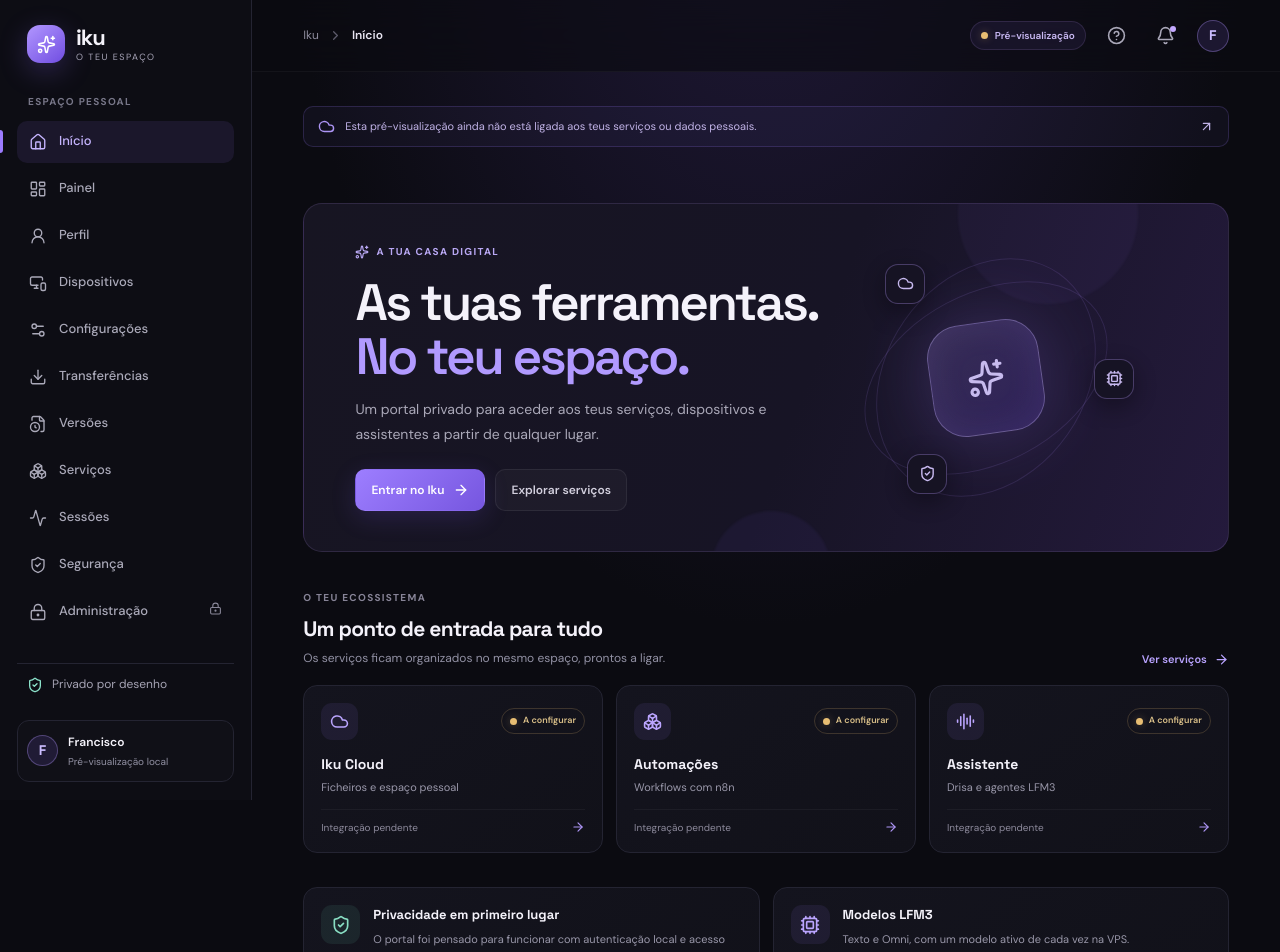
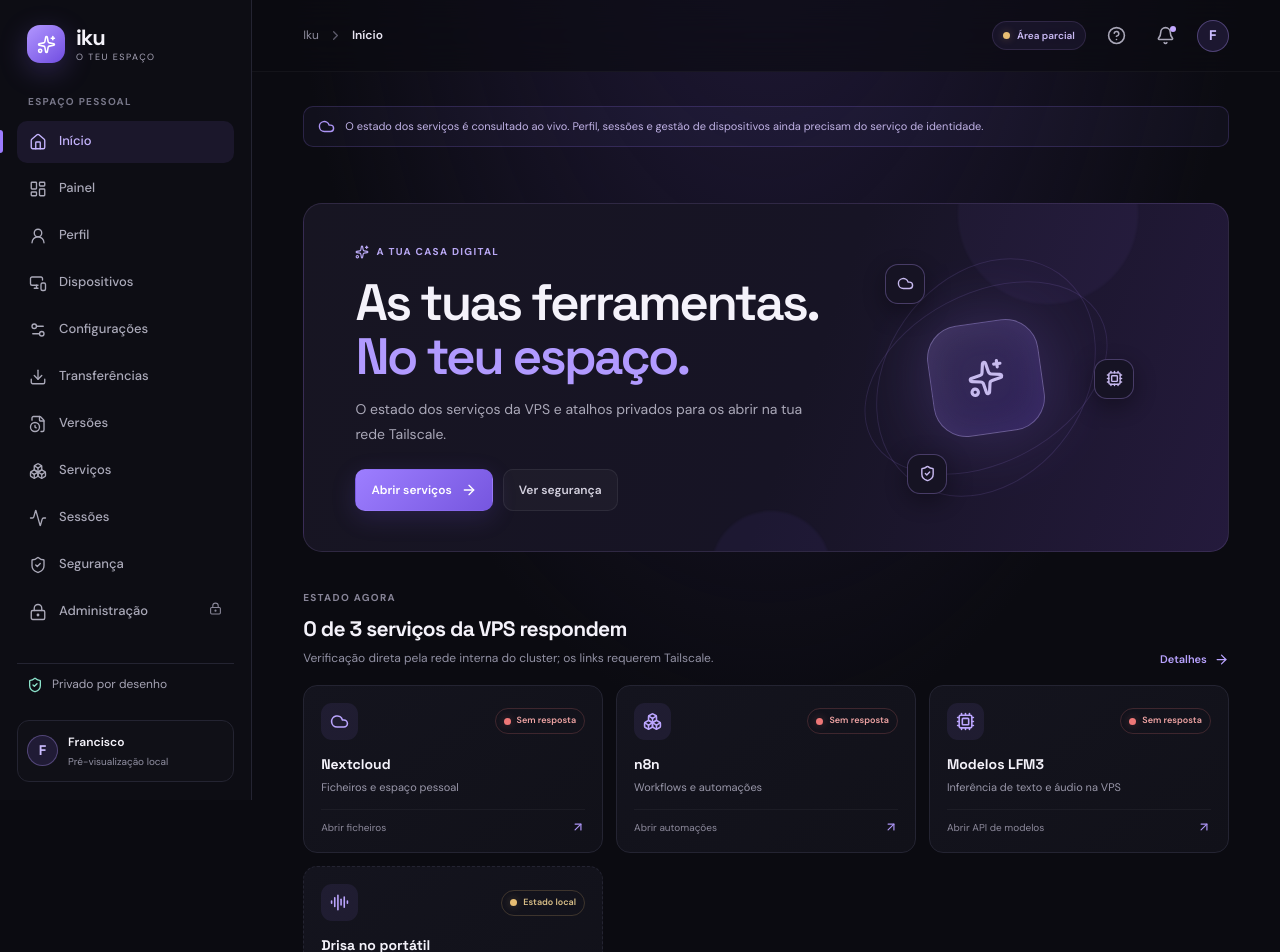
Before and after one commit to kjonh2/homelab, a Next.js app in the folder iku-portal/: page / in a window 1280 px wide. Shown: the top 952 px of the page. Built offline with nearby package versions, Linux system fonts and the light colour scheme; no server answers.

Commit message:
Show live homelab service status in Iku portal

```diff
--- a/iku-portal/src/app/(portal)/page.tsx
+++ b/iku-portal/src/app/(portal)/page.tsx
@@ -1,14 +1,14 @@
 import Link from "next/link";
-import { ArrowRight, AudioLines, Boxes, Cloud, Cpu, ShieldCheck, Sparkles } from "lucide-react";
+import { ArrowRight, Cloud, Cpu, ShieldCheck, Sparkles } from "lucide-react";
 import { PreviewNotice } from "@/components/iku/portal-shell";
+import { ServiceCards } from "@/components/iku/service-cards";
+import { getServiceStatus } from "@/lib/services";
 
-const services = [
-  { name: "Iku Cloud", detail: "Ficheiros e espaço pessoal", icon: Cloud },
-  { name: "Automações", detail: "Workflows com n8n", icon: Boxes },
-  { name: "Assistente", detail: "Drisa e agentes LFM3", icon: AudioLines },
-];
+export const dynamic = "force-dynamic";
 
-export default function HomePage() {
+export default async function HomePage() {
+  const services = await getServiceStatus();
+  const online = services.filter((service) => service.state === "online").length;
   return (
     <div className="home-page">
       <PreviewNotice />
@@ -17,20 +17,20 @@ export default function HomePage() {
         <div className="hero-content">
           <div className="eyebrow"><Sparkles size={14} /> A TUA CASA DIGITAL</div>
           <h1>As tuas ferramentas.<br /><span>No teu espaço.</span></h1>
-          <p>Um portal privado para aceder aos teus serviços, dispositivos e assistentes a partir de qualquer lugar.</p>
-          <div className="hero-actions"><Link className="button button-primary" href="/login">Entrar no Iku <ArrowRight size={16} /></Link><Link className="button button-quiet" href="/services">Explorar serviços</Link></div>
+          <p>O estado dos serviços da VPS e atalhos privados para os abrir na tua rede Tailscale.</p>
+          <div className="hero-actions"><Link className="button button-primary" href="/services">Abrir serviços <ArrowRight size={16} /></Link><Link className="button button-quiet" href="/security">Ver segurança</Link></div>
         </div>
         <div className="hero-art" aria-hidden="true"><div className="art-ring ring-back" /><div className="art-ring ring-front" /><div className="art-core"><Sparkles size={38} /></div><span className="art-node node-a"><Cloud size={17} /></span><span className="art-node node-b"><Cpu size={17} /></span><span className="art-node node-c"><ShieldCheck size={17} /></span></div>
       </section>
 
       <section className="section-block">
-        <div className="section-heading"><div><span className="eyebrow muted-eyebrow">O TEU ECOSSISTEMA</span><h2>Um ponto de entrada para tudo</h2><p>Os serviços ficam organizados no mesmo espaço, prontos a ligar.</p></div><Link className="text-link" href="/services">Ver serviços <ArrowRight size={15} /></Link></div>
-        <div className="service-grid">{services.map(({ name, detail, icon: Icon }) => <article className="service-card" key={name}><div className="service-card-top"><span className="service-icon"><Icon size={19} /></span><span className="status-tag pending"><span className="status-dot" /> A configurar</span></div><h3>{name}</h3><p>{detail}</p><div className="card-divider" /><span className="service-card-foot">Integração pendente <ArrowRight size={14} /></span></article>)}</div>
+        <div className="section-heading"><div><span className="eyebrow muted-eyebrow">ESTADO AGORA</span><h2>{online} de {services.length} serviços da VPS respondem</h2><p>Verificação direta pela rede interna do cluster; os links requerem Tailscale.</p></div><Link className="text-link" href="/services">Detalhes <ArrowRight size={15} /></Link></div>
+        <ServiceCards services={services} />
       </section>
 
       <section className="bottom-grid">
         <article className="info-card security-card"><div className="info-icon security-icon"><ShieldCheck size={20} /></div><div><h3>Privacidade em primeiro lugar</h3><p>O portal foi pensado para funcionar com autenticação local e acesso privado. A ligação de segurança ainda está por configurar.</p><Link className="text-link" href="/security">Ver plano de segurança <ArrowRight size={15} /></Link></div></article>
-        <article className="info-card model-card"><div className="info-icon model-icon"><Cpu size={20} /></div><div><h3>Modelos LFM3</h3><p>Texto e Omni, com um modelo ativo de cada vez na VPS.</p><Link className="text-link" href="/services">Ver estado previsto <ArrowRight size={15} /></Link></div></article>
+        <article className="info-card model-card"><div className="info-icon model-icon"><Cpu size={20} /></div><div><h3>Modelos LFM3</h3><p>O estado da API da VPS é atualizado ao carregar o painel. Troca de modelo disponível na app Iku.</p><Link className="text-link" href="/services">Abrir os serviços <ArrowRight size={15} /></Link></div></article>
       </section>
     </div>
   );
--- a/iku-portal/src/components/iku/portal-shell.tsx
+++ b/iku-portal/src/components/iku/portal-shell.tsx
@@ -77,7 +77,7 @@ export function PortalShell({ children }: Readonly<{ children: React.ReactNode }
             <div className="breadcrumb"><span>Iku</span><ChevronRight size={15} /><strong>{current?.label ?? "Início"}</strong></div>
           </div>
           <div className="topbar-actions">
-            <span className="preview-pill"><span className="status-dot" /> Pré-visualização</span>
+            <span className="preview-pill"><span className="status-dot" /> Área parcial</span>
             <button className="icon-button help-button" aria-label="Ajuda"><CircleHelp size={19} /></button>
             <button className="icon-button" aria-label="Notificações"><Bell size={19} /><span className="notification-dot" /></button>
             <span className="avatar avatar-small">F</span>
@@ -91,5 +91,5 @@ export function PortalShell({ children }: Readonly<{ children: React.ReactNode }
 }
 
 export function PreviewNotice() {
-  return <div className="preview-notice"><Cloud size={17} /><span>Esta pré-visualização ainda não está ligada aos teus serviços ou dados pessoais.</span><ArrowUpRight size={15} /></div>;
+  return <div className="preview-notice"><Cloud size={17} /><span>O estado dos serviços é consultado ao vivo. Perfil, sessões e gestão de dispositivos ainda precisam do serviço de identidade.</span></div>;
 }
--- /dev/null
+++ b/iku-portal/src/components/iku/service-cards.tsx
@@ -0,0 +1,40 @@
+import { ArrowUpRight, AudioLines, Boxes, Cloud, Cpu, Server } from "lucide-react";
+import type { getServiceStatus } from "@/lib/services";
+
+type Services = Awaited<ReturnType<typeof getServiceStatus>>;
+
+const icons = { nextcloud: Cloud, n8n: Boxes, lfm3: Cpu } as const;
+
+export function ServiceCards({ services }: { services: Services }) {
+  return (
+    <div className="service-grid">
+      {services.map((service) => {
+        const Icon = icons[service.id];
+        const online = service.state === "online";
+        return (
+          <article className="service-card" key={service.id}>
+            <div className="service-card-top">
+              <span className="service-icon"><Icon size={19} /></span>
+              <span className={`status-tag ${online ? "online" : "offline"}`}>
+                <span className="status-dot" />{online ? "Disponível" : "Sem resposta"}
+              </span>
+            </div>
+            <h3>{service.name}</h3>
+            <p>{service.description}</p>
+            <div className="card-divider" />
+            <a className="service-card-foot service-card-link" href={service.url} target="_blank" rel="noreferrer">
+              {service.label}<ArrowUpRight size={14} />
+            </a>
+          </article>
+        );
+      })}
+      <article className="service-card local-agent-card">
+        <div className="service-card-top"><span className="service-icon"><AudioLines size={19} /></span><span className="status-tag pending"><span className="status-dot" />Estado local</span></div>
+        <h3>Drisa no portátil</h3>
+        <p>Gateway de voz e modelos locais. O estado não é sondado pela VPS.</p>
+        <div className="card-divider" />
+        <span className="service-card-foot">Usa a app Iku no telemóvel <Server size={14} /></span>
+      </article>
+    </div>
+  );
+}
--- /dev/null
+++ b/iku-portal/src/lib/services.ts
@@ -0,0 +1,51 @@
+export type ServiceState = "online" | "offline";
+
+export type MonitoredService = {
+  id: "nextcloud" | "n8n" | "lfm3";
+  name: string;
+  description: string;
+  url: string;
+  probeUrl: string;
+  label: string;
+};
+
+const services: MonitoredService[] = [
+  {
+    id: "nextcloud",
+    name: "Nextcloud",
+    description: "Ficheiros e espaço pessoal",
+    url: "https://vps-4e5174e4.tail2931da.ts.net:8444/",
+    probeUrl: process.env.NEXTCLOUD_HEALTH_URL ?? "http://nextcloud.iku.svc.cluster.local/status.php",
+    label: "Abrir ficheiros",
+  },
+  {
+    id: "n8n",
+    name: "n8n",
+    description: "Workflows e automações",
+    url: "https://vps-4e5174e4.tail2931da.ts.net:8443/",
+    probeUrl: process.env.N8N_HEALTH_URL ?? "http://n8n.iku.svc.cluster.local:5678/healthz",
+    label: "Abrir automações",
+  },
+  {
+    id: "lfm3",
+    name: "Modelos LFM3",
+    description: "Inferência de texto e áudio na VPS",
+    url: "https://vps-4e5174e4.tail2931da.ts.net:8445/",
+    probeUrl: process.env.LFM3_HEALTH_URL ?? "http://lfm3-api.iku.svc.cluster.local:8080/health",
+    label: "Abrir API de modelos",
+  },
+];
+
+export async function getServiceStatus() {
+  return Promise.all(services.map(async (service) => {
+    try {
+      const response = await fetch(service.probeUrl, {
+        cache: "no-store",
+        signal: AbortSignal.timeout(2500),
+      });
+      return { ...service, state: response.ok ? "online" as const : "offline" as const };
+    } catch {
+      return { ...service, state: "offline" as const };
+    }
+  }));
+}
```
Also changed, not shown: iku-portal/src/app/(portal)/[section]/page.tsx (+17 -0 lines), iku-portal/src/app/globals.css, 2 other files (tests, documents, lock files or other folders).
